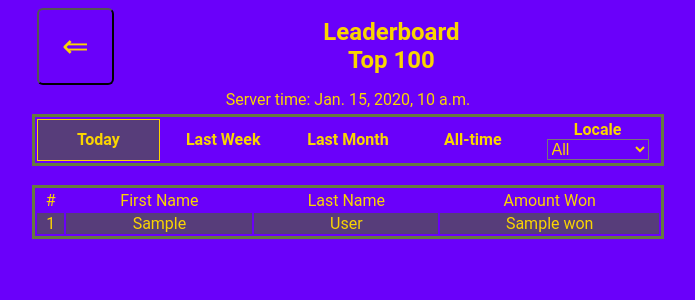
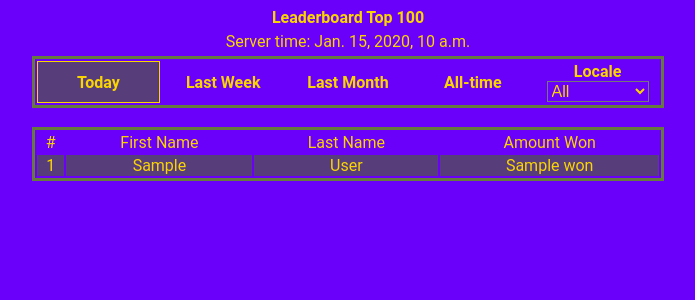
Before and after one commit to Ruslion/Django-VPS, a Django app: template my_vps_project/videopoker/templates/videopoker/leaderboard.html in a window 1280 px wide. Shown: the top 300 px of the page, without its empty margins (292-987 px from the left). Run offline with Django 5.2, Linux system fonts and the light colour scheme; the template is opened without the code that fills it: most values are stand-ins (such as "Sample title", 1, 10 or a date in 2020); lists and menus that the app fills with data are empty; some libraries are stand-ins or nearby versions.

Commit message:
Fullscreen margins adjusted

```diff
--- a/my_vps_project/videopoker/static/videopoker/stylesheet_v23-11v9.css
+++ b/my_vps_project/videopoker/static/videopoker/stylesheet_v30-11v5.css
@@ -56,7 +56,7 @@ select {
   width:100%;
   border:3px solid;
   border-color:var(--fifth-color);
-  margin:10px auto;
+  margin:5px auto;
   font-size:medium;
   color:var(--third-color);
   text-align: left;
@@ -117,6 +117,7 @@ div.buttons, div.balance {
 }
 
 .menu_button {
+  font-size: clamp(16px, 6vw, 8vw);
   border-radius: 6px;
   background: none;
   margin: auto 5px;
@@ -146,7 +147,7 @@ div.buttons, div.balance {
   overflow: hidden;
   padding-left: 16px;
   padding-right: 16px;
-  margin: 10px auto;
+  margin: 3px auto;
   position: relative;
   text-align: left;
   text-decoration: none;
@@ -175,7 +176,7 @@ div.buttons, div.balance {
 .title {
   width: 100%;
   display: flex;
-  margin:auto;
+  margin:var(--tg-content-safe-area-inset-top) auto auto;
 }
 .hand, .held {
     display:flex;
@@ -185,7 +186,7 @@ div.buttons, div.balance {
 
 .held-caption {
   width: 18%;
-  margin: 1%;
+  margin: auto 1%;
   display:flex;
   color: var(--third-color);
   visibility:hidden;
@@ -307,10 +308,10 @@ div.buttons, div.balance {
 .modal-content {
   border-radius: 10px;
   background-color: var(--base-color);
-  margin: 20% auto; /* 15% from the top and centered */
+  margin: var(--tg-content-safe-area-inset-top) auto auto;
   padding: 5px 10px;
   border: 3px solid var(--third-color);
-  width: 80vw; /* Could be more or less, depending on screen size */
+  width: clamp(200px, 80vw, 700px);
   transform: scale(0.7);
   opacity: 0;
   transition: transform 0.3s ease, opacity 0.3s ease;
@@ -323,6 +324,7 @@ div.buttons, div.balance {
   background-color: var(--base-color);
   color:var(--third-color);
   box-shadow: 5px 5px 5px var(--fourth-color);
+  min-width: 275px;
 
 }
 .table_prices > tbody > tr > th {
@@ -357,7 +359,7 @@ div.buttons, div.balance {
 @media (orientation: landscape) {
         .multiplier_table {
           width:50%;
-          font-size:small;
+          font-size:x-small;
         }
 
         .leaderboard {
@@ -367,7 +369,7 @@ div.buttons, div.balance {
         }
 
         .hand, .held {
-          width: 50%;
+          width: 50vw;
       }
 
       div.buttons, div.balance {
@@ -378,13 +380,17 @@ div.buttons, div.balance {
         width: 9vw;
         height: 13vw;
       }
+
+
       .menu_button {
-        width:6vw;
-        height:6vw;
+        width:5vw;
+        height:5vw;
+        font-size: clamp(16px, 30px, 5vw);
       }
 
       .title {
         width:50%;
+        margin:5px auto auto auto;
       }
 
       .container {
@@ -396,4 +402,9 @@ div.buttons, div.balance {
         margin-left: 10px;
         width: 25%;
       }
+
+      h2 {
+        font-size: medium;
+      }
+
 }
--- a/my_vps_project/videopoker/templates/videopoker/base.html
+++ b/my_vps_project/videopoker/templates/videopoker/base.html
@@ -10,7 +10,7 @@
   <meta charset="utf-8">
   <meta name="viewport" content="width=device-width, initial-scale=1">
   <title>Video poker</title>
-  <link rel="stylesheet" href="{% static 'videopoker/stylesheet_v23-11v9.css' %}">
+  <link rel="stylesheet" href="{% static 'videopoker/stylesheet_v30-11v5.css' %}">
   <link rel="icon" type="image/png" href="{% static 'videopoker/favicon.png' %}"/>
 </head>
 
--- a/my_vps_project/videopoker/templates/videopoker/leaderboard.html
+++ b/my_vps_project/videopoker/templates/videopoker/leaderboard.html
@@ -4,10 +4,7 @@
 {% block content %}
 <div >
     <div class="title">
-    <a  href="/videopoker/"  style="text-decoration: none;">
-        <button class="menu_button"><span style="font-size:xx-large">⇐</span></button>
-    </a>
-    <h2>Leaderboard<br>Top 100</h2>
+    <h2>Leaderboard Top 100</h2>
     </div>
     <div style="margin: 5px auto;width: fit-content;text-align: center;">Server time: {{server_time}}</div>
 <form>     {% csrf_token %}
@@ -59,7 +56,12 @@
     // Access the CSS variable
     const baseColor = rootStyles.getPropertyValue('--base-color').trim();
 
+
     Telegram.WebApp.setHeaderColor(baseColor);
+    Telegram.WebApp.BackButton.show();
+    Telegram.WebApp.onEvent('backButtonClicked', function (object) {
+        window.location.href='/videopoker/';
+    });
 
     document.body.addEventListener('htmx:configRequest', function (evt) {
         if (evt.detail.elt.tagName == 'TH') {
```
Also changed, not shown: my_vps_project/videopoker/templates/videopoker/index.html (+18 -6 lines).
